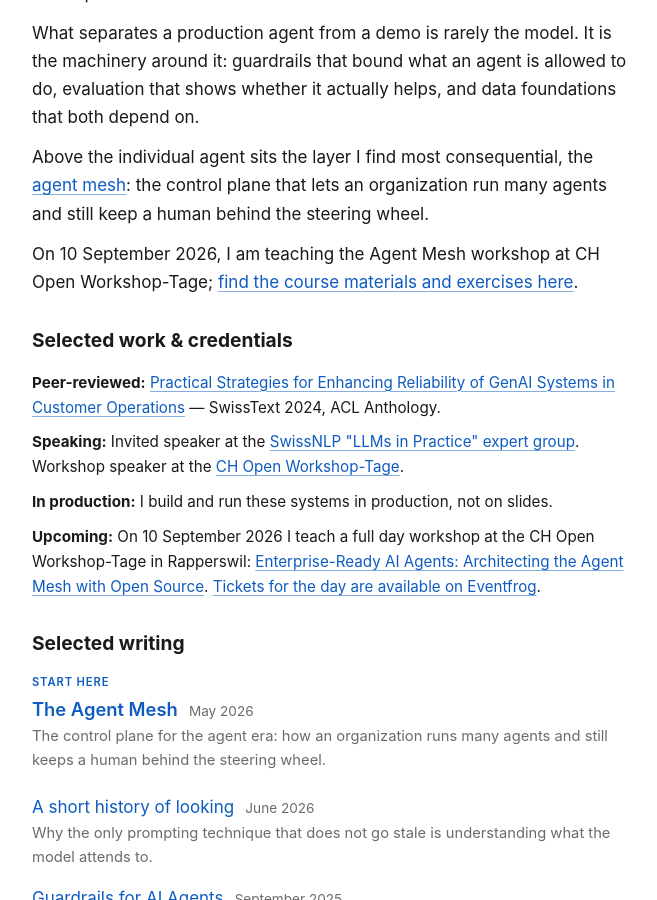
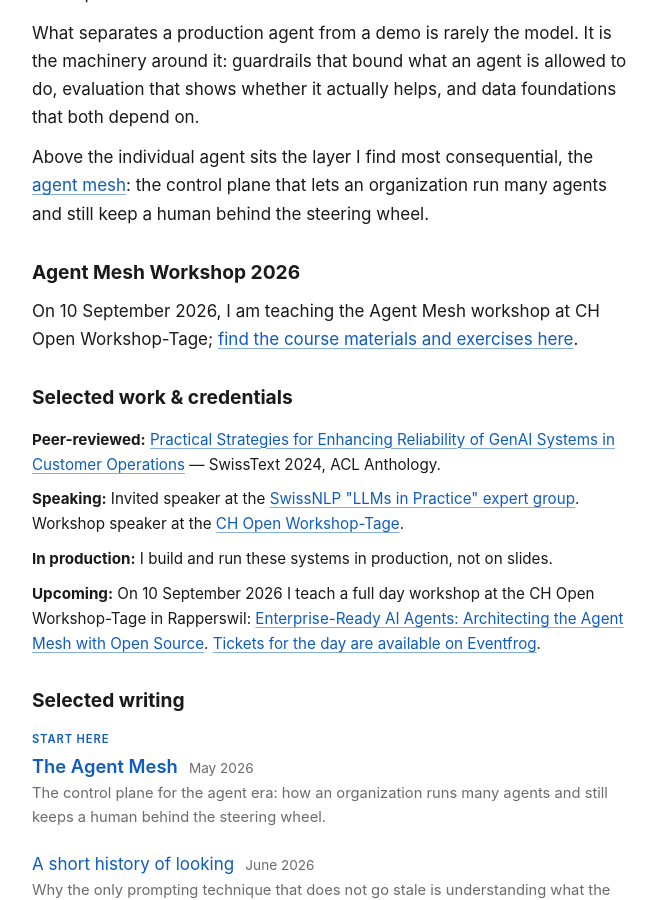
Before and after one commit to gishamer/gishamer.github.io, a Jekyll site: the page built from index.md, in a window 1280 px wide and 900 px high, scrolled down 303 px. Shown: the whole window, without its empty margins (308-965 px from the left). Built offline with Jekyll 4.4.1, drawn with Linux system fonts in a browser that asks for light colours.

Commit message:
Promote Agent Mesh workshop link on homepage

```diff
--- a/index.md
+++ b/index.md
@@ -14,6 +14,8 @@ I am a Senior AI Engineer in Zürich. My systems automate customer operations: a
 What separates a production agent from a demo is rarely the model. It is the machinery around it: guardrails that bound what an agent is allowed to do, evaluation that shows whether it actually helps, and data foundations that both depend on.
 
 Above the individual agent sits the layer I find most consequential, the [agent mesh](https://fluringishamer.substack.com/p/the-agent-mesh): the control plane that lets an organization run many agents and still keep a human behind the steering wheel.
+
+## Agent Mesh Workshop 2026
 
 On 10 September 2026, I am teaching the Agent Mesh workshop at CH Open Workshop-Tage; [find the course materials and exercises here](/agent-mesh-workshop-2026/).
 
```
